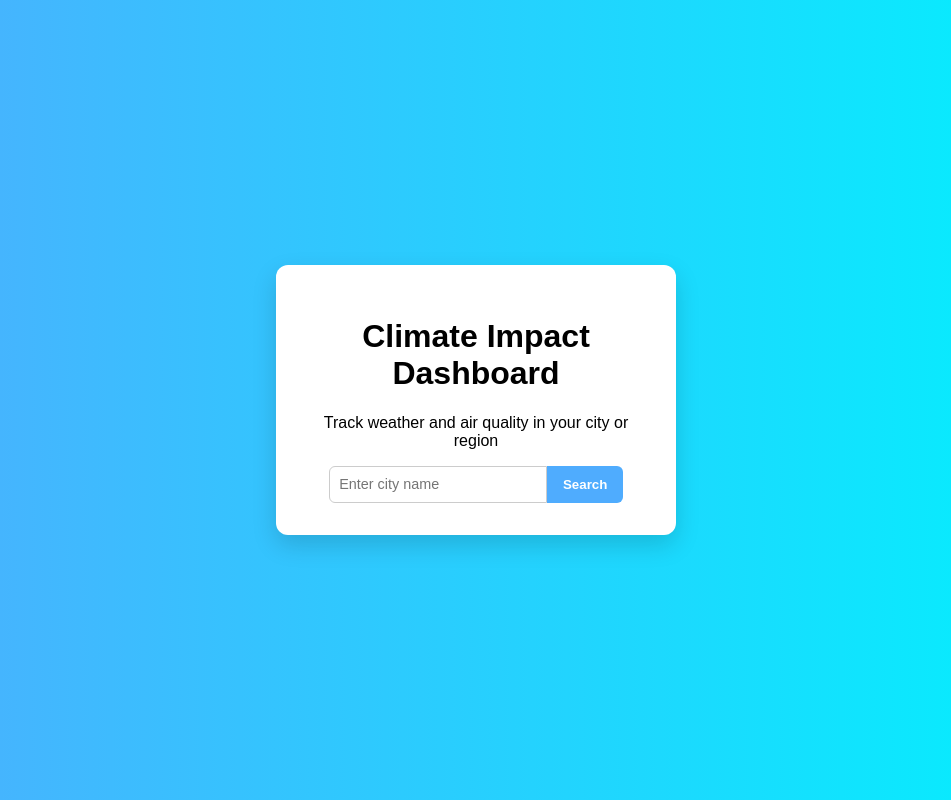
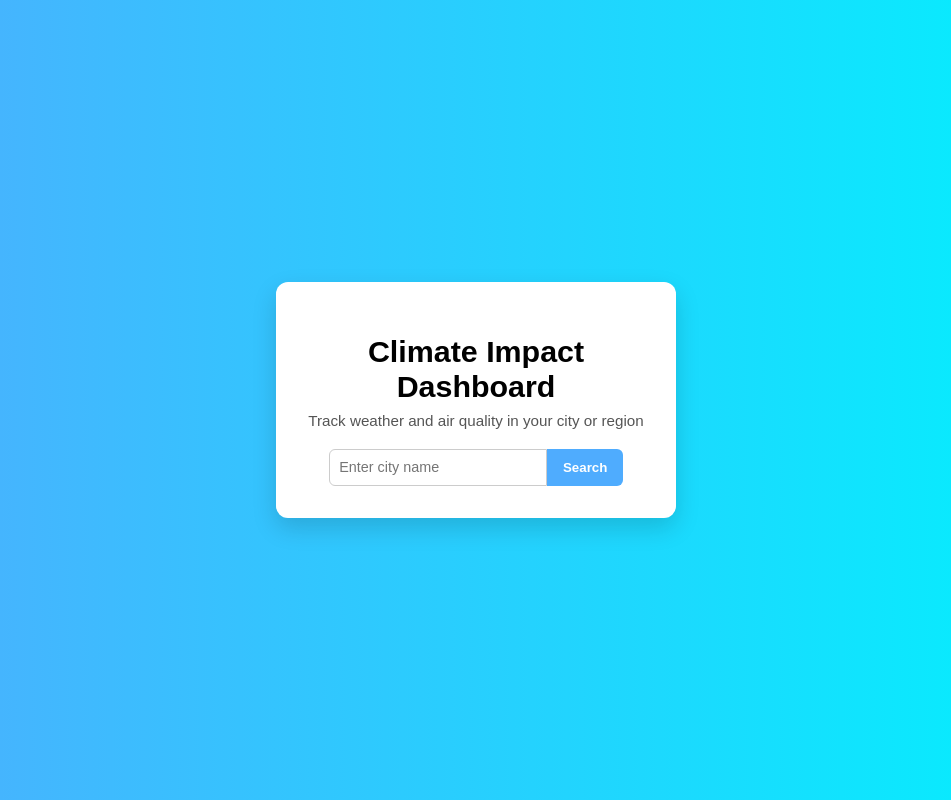
Before and after one commit to Chermoh87/climate-impact-dashboard, a React (Vite) app: page / in a window 1280 px wide. Shown: the whole page, without its empty margins (164-1115 px from the left). Built offline with nearby package versions, Linux system fonts and the light colour scheme.

Commit message:
style: refine header typography and layout spacing

```diff
--- a/src/components/Header.jsx
+++ b/src/components/Header.jsx
@@ -1,10 +1,10 @@
 
 function Header() {
     return (
-        <header>
+        <div className="header">
             <h1>Climate Impact Dashboard</h1>
             <p>Track weather and air quality in your city or region</p>
-        </header>
+        </div>
     );
 }
 
--- a/src/index.css
+++ b/src/index.css
@@ -64,8 +64,8 @@ body {
 }
 
 .weather-card {
-  margin-top: 1.5rem;
-  padding: 1rem;
+  margin-top: 1.8rem;
+  padding-top: 1.2rem;
   border-top: 1px solid #eee;
 }
 
@@ -84,3 +84,18 @@ body {
   width: 80px;
   height: 80px;
 }
+
+.header h1 {
+  margin-bottom: 0.5rem;
+  font-size: 1.9rem;
+}
+
+.header p {
+  margin: 0;
+  font-size: 0.95rem;
+  color: #555;
+}
+
+.header {
+  margin-bottom: 1.2rem;
+}
```
